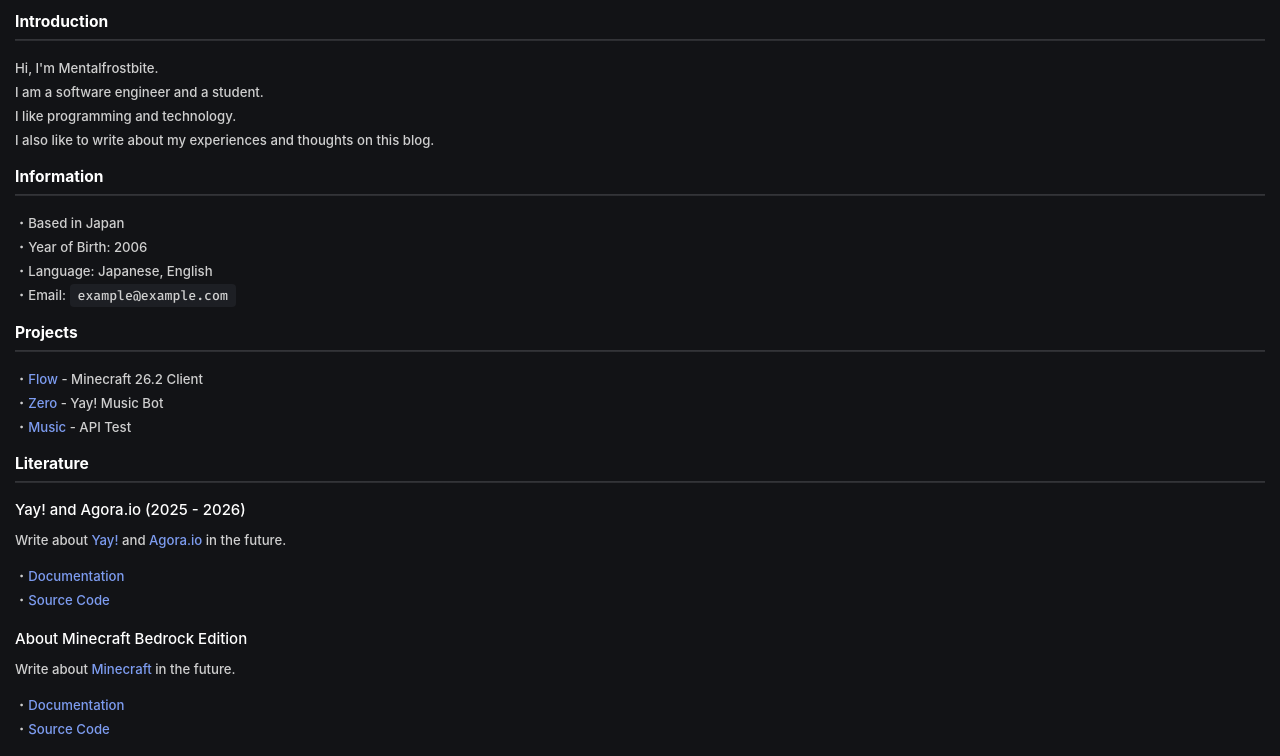
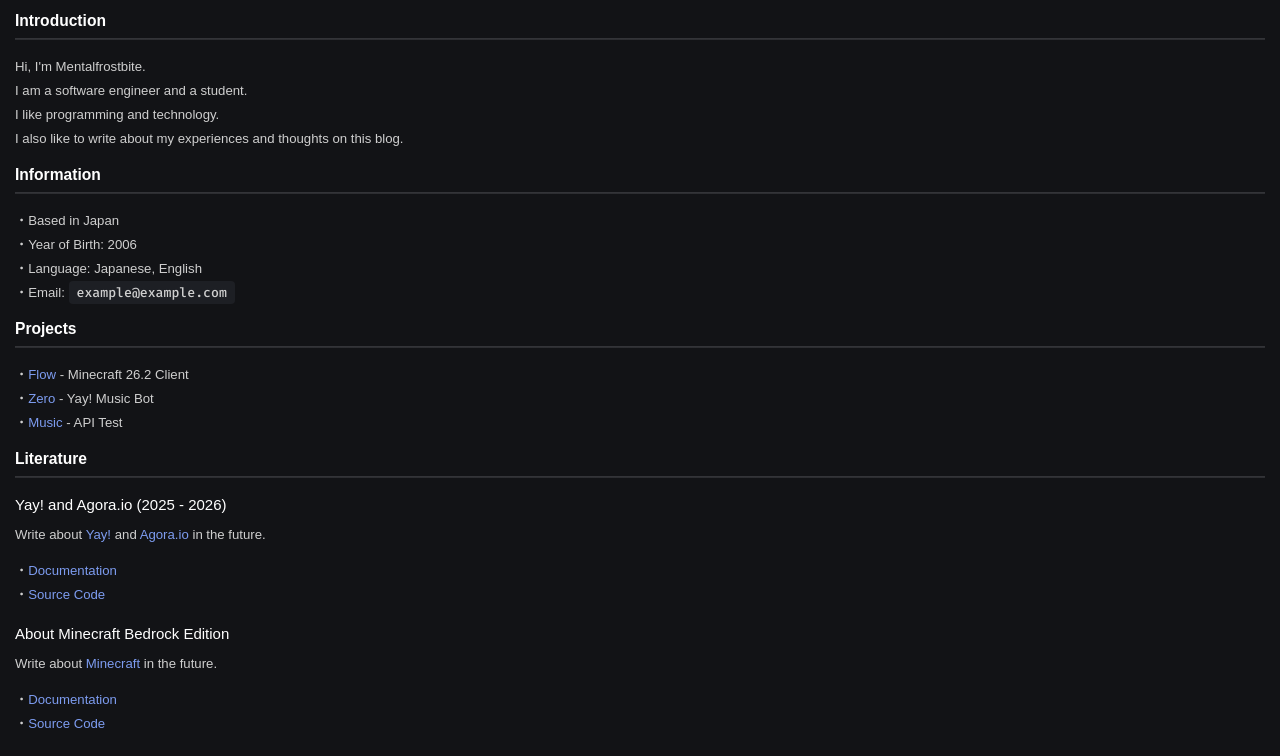
Before and after one commit to mqnnko/Blog, a plain HTML site: page index.html in a window 1280 px wide. Shown: the part 55-811 px from the top of the page. Drawn offline with nearby package versions, Linux system fonts and the light colour scheme.

Commit message:
Update website

```diff
--- a/styles.css
+++ b/styles.css
@@ -32,7 +32,7 @@ body {
     min-height: 100vh;
     background: var(--background);
     color: var(--text-primary);
-    font-family: "Inter", "Noto Sans JP", sans-serif;
+    font-family: "Arial", "Noto Sans JP", sans-serif;
     transition: background-color var(--transition), color var(--transition);
 }
 
```
